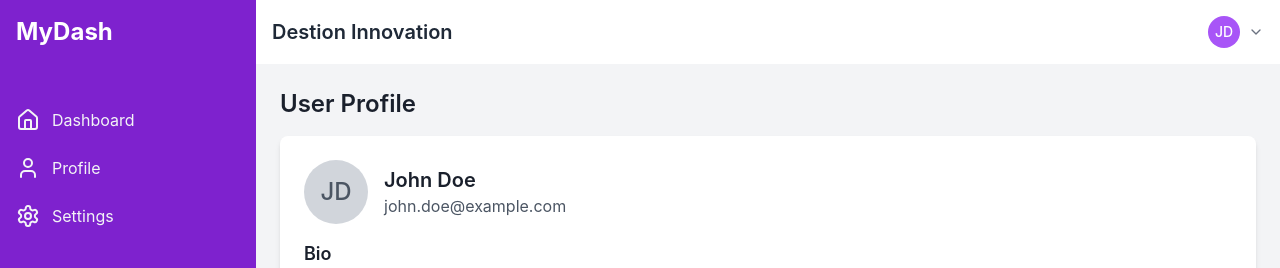
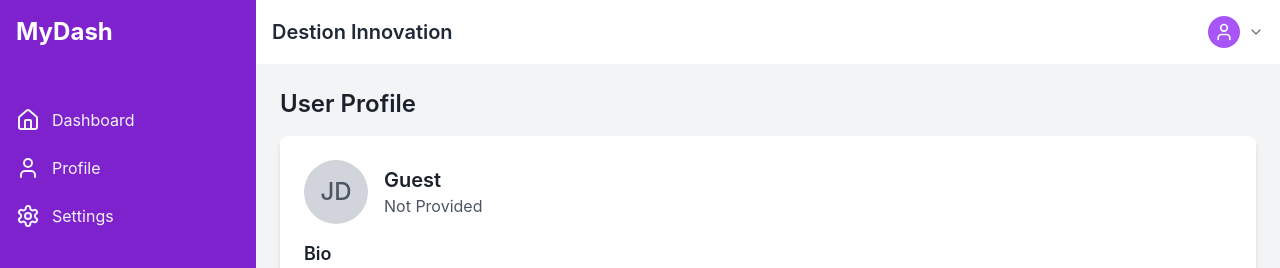
Before and after one commit to CoderSoumya007/Destion-Innovation, a React app in the folder FrontEnd/: page /dashboard in a window 1280 px wide. Both pictures are taken after a click on the element "Profile". Shown: the top 268 px of the page. Built offline with nearby package versions, Linux system fonts and the light colour scheme; the HTML template or start-up script is replaced by a standard one.

Commit message:
user icon

```diff
--- a/FrontEnd/src/Components/Dashboard.jsx
+++ b/FrontEnd/src/Components/Dashboard.jsx
@@ -1,6 +1,6 @@
 import React, { useState } from 'react';
 import { useLocation } from 'react-router-dom';
-import { Home, User, Settings, Menu, X, ChevronDown } from 'lucide-react';
+import { Home, User, Settings, Menu, X, ChevronDown} from 'lucide-react';
 import SettingsContent from './Settings';
 import ProfileContent from './Profile';
 import ChartComponent from './ChartComponent';
@@ -43,7 +43,7 @@ const Header = ({ toggleSidebar, toggleDropdown, isDropdownOpen, username, email
                 className="flex items-center space-x-2 focus:outline-none"
             >
                 <div className="w-8 h-8 rounded-full bg-purple-500 flex items-center justify-center">
-                    <span className="text-sm font-medium text-white">JD</span>
+                    <User className="text-white h-5 w-5" />
                 </div>
                 <ChevronDown className="h-4 w-4 text-gray-500" />
             </button>
@@ -104,7 +104,7 @@ const Dashboard = () => {
     const renderContent = () => {
         switch (currentPage) {
             case 'profile':
-                return <ProfileContent />;
+                return <ProfileContent username={username} email={email} />;
             case 'settings':
                 return <SettingsContent />;
             default:
--- a/FrontEnd/src/Components/Profile.jsx
+++ b/FrontEnd/src/Components/Profile.jsx
@@ -1,4 +1,4 @@
-const ProfileContent = () => (
+const ProfileContent = ({username,email}) => (
     <div className="p-6">
       <h2 className="text-2xl font-semibold mb-4">User Profile</h2>
       <div className="bg-white shadow-md rounded-lg p-6">
@@ -7,8 +7,8 @@ const ProfileContent = () => (
             <span className="text-2xl font-medium text-gray-600">JD</span>
           </div>
           <div className="ml-4">
-            <h3 className="text-xl font-semibold">John Doe</h3>
-            <p className="text-gray-600">john.doe@example.com</p>
+            <h3 className="text-xl font-semibold">{username}</h3>
+            <p className="text-gray-600">{email}</p>
           </div>
         </div>
         <div className="mt-4">
```
Also changed, not shown: 1 other file (tests, documents, lock files or other folders). Lines whose indentation alone changed are shown as unchanged.
